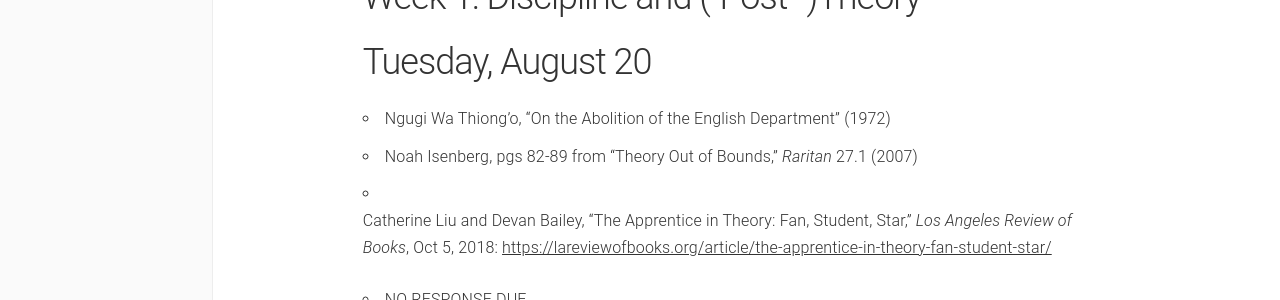
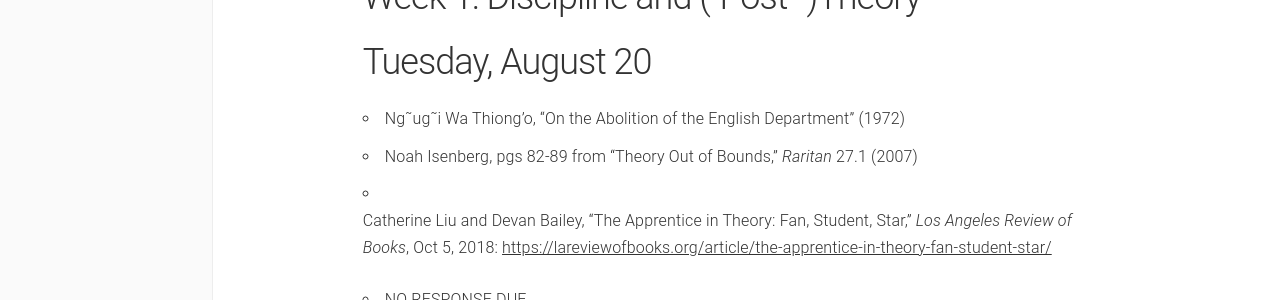
Before and after one commit to lcthomas/eng681f19, a Jekyll site: the page built from schedule.md, in a window 1280 px wide. Shown: the part 191-491 px from the top of the page. Built offline with Jekyll 4.4.1, drawn with Linux system fonts in a browser that asks for light colours.

Commit message:
typo fix

```diff
--- a/schedule.md
+++ b/schedule.md
@@ -7,7 +7,7 @@ navigation: 3
 # Unit 1: Modes of Reading
 ## Week 1: Discipline and ("Post"-)Theory
 ## Tuesday, August 20
-* Ngugi Wa Thiong'o, "On the Abolition of the English Department" (1972)
+* Ng˜ug˜i Wa Thiong'o, "On the Abolition of the English Department" (1972)
 * Noah Isenberg, pgs 82-89 from "Theory Out of Bounds," _Raritan_ 27.1 (2007)
 * Catherine Liu and Devan Bailey, "The Apprentice in Theory: Fan, Student, Star," _Los Angeles Review of Books_, Oct 5, 2018: [https://lareviewofbooks.org/article/the-apprentice-in-theory-fan-student-star/](https://lareviewofbooks.org/article/the-apprentice-in-theory-fan-student-star/)
 
```
